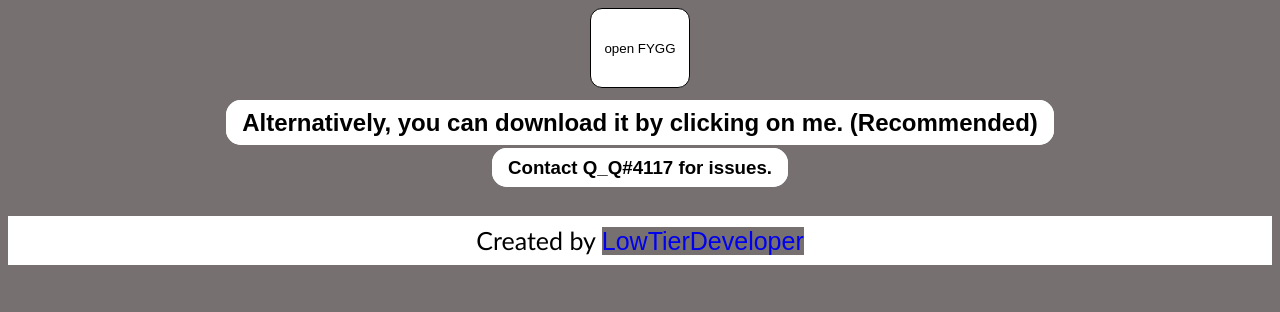
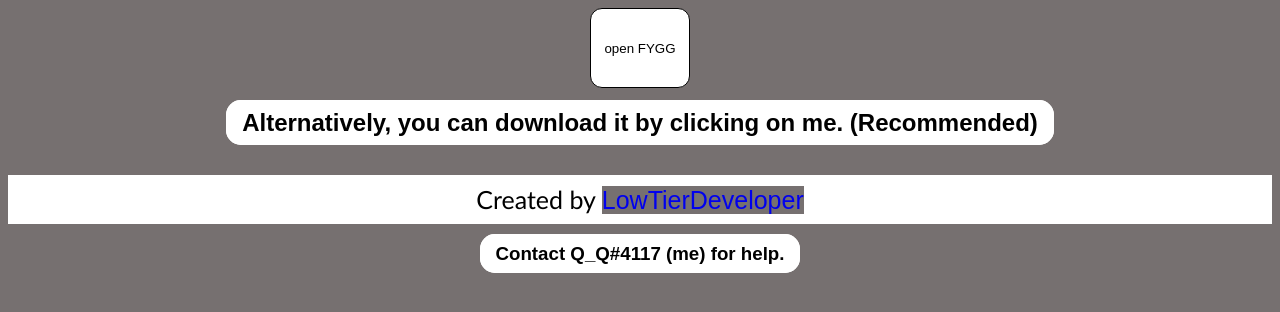
Before and after one commit to LowTierDeveloper/FYGG, a plain HTML site: page index.html in a window 1280 px wide. Drawn offline with Linux system fonts and the light colour scheme.

Commit message:
formattingggggggg

```diff
--- a/index.html
+++ b/index.html
@@ -3,13 +3,13 @@
     <h2>        <a style="      text-decoration: none;
         border: 2px solid rgb(255, 255, 255); background-color: rgb(255, 255, 255); color: rgb(0, 0, 0); padding: 7px 14px; cursor: pointer; border-radius: 15px; text-align: center;" href="https://github.com/LowTierDeveloper/FYGG/archive/refs/heads/main.zip" download="index">Alternatively, you can download it by clicking on me. (Recommended)</a>
     </h2>
-    <h3>
-        <a style="      text-decoration: none;
-        border: 2px solid rgb(255, 255, 255); background-color: rgb(255, 255, 255); color: rgb(0, 0, 0); padding: 7px 14px; cursor: pointer; border-radius: 15px; text-align: center;">Contact Q_Q#4117 for issues.</a>
-    </h3>
         <br>
         <center  style="  color: white;        font-size: 25px;        font-family: 'Gill Sans'; border: 2px solid rgb(255, 255, 255); background-color: rgb(255, 255, 255); color: black; padding: 7px 14px;">Created by <a style="text-decoration: none;" href="https://github.com/LowTierDeveloper" title="Click Me!">LowTierDeveloper</a>
         </center>
+        <h3>
+            <a style="      text-decoration: none;
+            border: 2px solid rgb(255, 255, 255); background-color: rgb(255, 255, 255); color: rgb(0, 0, 0); padding: 7px 14px; cursor: pointer; border-radius: 15px; text-align: center;">Contact Q_Q#4117 (me) for help.</a>
+        </h3>
         <script>
             var urlObj = new window.URL(window.location.href);
             var url = "https://website-aio.herokuapp.com";
```
